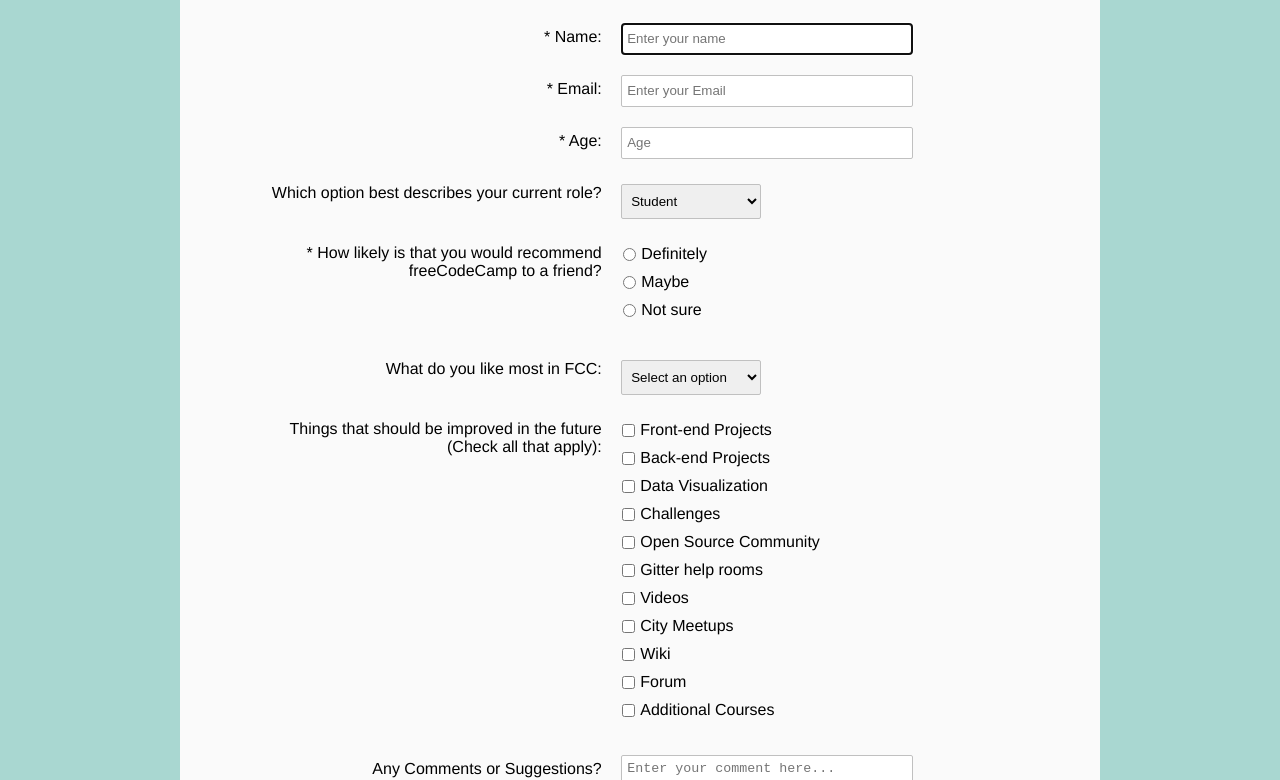
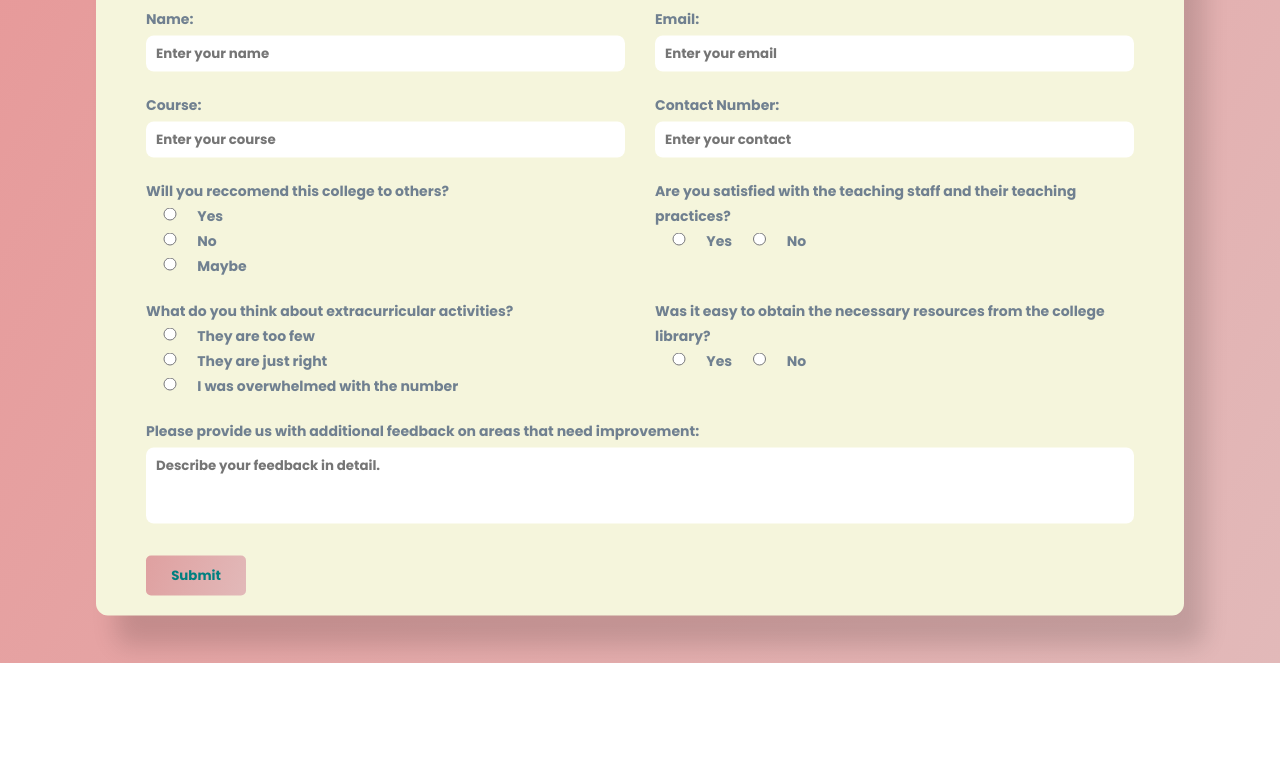
Before and after one commit to m-babita/TechnophileBud-, a plain HTML site: page Task_2/index.html in a window 1280 px wide. Shown: the part 137-917 px from the top of the page. After the commit the page ends 800 px from the top, so only its background shows below. Drawn offline with Linux system fonts and the light colour scheme.

Commit message:
made some improvement

```diff
--- a/Task_2/assets/index.js
+++ b/Task_2/assets/index.js
@@ -0,0 +1,45 @@
+const form = document.getElementById('myForm');
+const username = document.getElementById('name');
+const email = document.getElementById('email');
+
+form.addEventListener('submit', e => {
+	document.getElementById("myForm").submit();
+	checkInputs();
+});
+
+function checkInputs() {
+
+	const usernameValue = username.value.trim();
+	const emailValue = email.value.trim();
+
+	if(usernameValue === '') {
+		setErrorFor(username, 'Username cannot be blank');
+	} else {
+		setSuccessFor(username);
+	}
+
+	if(emailValue === '') {
+		setErrorFor(email, 'Email cannot be blank');
+	} else if (!isEmail(emailValue)) {
+		setErrorFor(email, 'Not a valid email');
+	} else {
+		setSuccessFor(email);
+	}
+
+}
+
+function setErrorFor(input, message) {
+	const formControl = input.parentElement;
+	const small = formControl.querySelector('small');
+	formControl.className = 'form-control error';
+	small.innerText = message;
+}
+
+function setSuccessFor(input) {
+	const formControl = input.parentElement;
+	formControl.className = 'form-control success';
+}
+
+function isEmail(email) {
+	return /^(([^<>()\[\]\\.,;:\s@"]+(\.[^<>()\[\]\\.,;:\s@"]+)*)|(".+"))@((\[[0-9]{1,3}\.[0-9]{1,3}\.[0-9]{1,3}\.[0-9]{1,3}])|(([a-zA-Z\-0-9]+\.)+[a-zA-Z]{2,}))$/.test(email);
+}
--- a/Task_2/assets/styles.css
+++ b/Task_2/assets/styles.css
@@ -1,112 +1,93 @@
 @import url('https://fonts.googleapis.com/css2?family=Poppins:ital,wght@0,700;1,200;1,400&display=swap');
-html,
-body{
-  background:#a9d7d1;
-  text-align:center;
-  font-family: 'Raleway', Helvetica, sans-serif;
-  min-width:320px;
-}
-#main-form{
-  background:rgb(250,250,250);
-  margin:0  auto;
-  border-radius:4px;
-  width:75%;
-  max-width:900px;
-  padding:10px;
-  padding-top:20px;
-}
-.labels{
-  display:inline-block;
-  text-align:right;
-  width:40%;
-  padding:5px;
-   vertical-align: top;
-  margin-top: 10px;
- }
-.rightTab{
-  display:inline-block;
-  text-align:left;
-  width:48%;
-  vertical-align:middle;
-}
-.input-field {
-  height:20px;
-  width:280px;
-  padding:5px;
-  margin:10px;
-  border: 1px solid #c0c0c0;
-  border-radius: 2px;
-}
-#userAge {
-  width: 40px;
-}
-.userRatings,
-input[type="checkbox"] {
-  float: left;
-  margin-right: 5px;
-}
-#submit {
-  background-color: #59ace0;
-  border-radius: 4px;
-  color: white;
-  font-size: 1em;
-  height: 40px;
-  width: 96px;
-  margin: 10px;
-  border: 0px solid;
-}
-#submit:hover{
-  cursor:pointer;
-  background:green;
+
+*,*:before,*:after{
+    padding: 0;
+    margin: 0;
+    box-sizing:border-box;
+    font-family: "Poppins", sans-serif;
+    font-weight: 500;
 }
 
-.dropdown {
-  height: 35px;
-  width: 140px;
-  padding: 5px;
-  margin: 10px;
-  margin-top: 15px;
-  border: 1px solid #c0c0c0;
-  border-radius: 2px;
+body{
+    height:100vh;
+    background: linear-gradient(120deg, rgb(231, 153, 153),rgb(226, 185, 185));
 }
 
-.radio, .checkbox {
-  position: relative;
-  left: -43px;
-  margin-left: 10px;
-  display: block;
-  padding-bottom: 10px;
+.container{
+    background-color: beige;
+    width: 85%;
+    min-width: 360px;
+    padding: 20px 50px;
+    transform:translate(-50%,-50%);
+    position: absolute;
+    left: 50%;
+    top:50%;
+    border-radius: 12px;
+    box-shadow: 20px 30px 25px rgba(0, 0, 0, 0.15);
 }
 
-@media screen and (max-width: 833px) {
-  .input-field {
-    width: 80%;
+h1{
+    font-size: 30px;
+    text-align: center;
+    color: teal;
 }
-  select {
-    width: 90%;
+
+form{
+    width: 100%;
+    position: relative;
+    margin: 30px auto 0 auto;
 }
+
+.row{
+    width: 100%;
+    display: grid;
+    grid-template-columns: repeat(auto-fit, minmax(300px,1fr));
+    grid-gap: 20px 30px;
+    margin-bottom: 20px;
 }
-h2{
-  background:tomato;
-  padding:5px;
+
+label{
+    color: slategrey;
+    font-size: 14px;
+    text-align: justify;
 }
-@media screen and (max-width: 520px) {
-  .labels {
+
+textarea,input{
     width: 100%;
-    text-align: left;
+    font-weight: 400;
+    padding: 8px 10px;
+    border-radius: 8px;
+    border: 1.2px slategrey;
+    margin-top: 5px;
 }
-  .rightTab {
-    width: 80%;
-    float: left;
+textarea{
+    resize: none;
 }
-  .input-field {
-    width: 100%;
+textarea:focus,input:focus{
+    outline: none;
+    border-color: slategrey;
 }
-  select {
-    width: 100%;
+
+input[type=radio]{
+    width: 10%;
+    padding: 2px 2px;
 }
-  h2{
-    font-size:15px;
-    padding:2px;
+
+input[type=submit]{
+    width:100px;
+    border: none;
+    padding: 10px 20px;
+    background: linear-gradient(110deg,rgb(223, 160, 160),rgb(226, 185, 185) );
+    color: teal;
+    border-radius: 5px;
 }
+
+@media only screen and (max-width: 540px) {
+
+    .container{
+        margin-top: 250px;
+        padding: 60px;
     }
+
+
+  }
--- a/Task_2/index.html
+++ b/Task_2/index.html
@@ -5,126 +5,90 @@
     <meta http-equiv="X-UA-Compatible" content="IE=edge">
     <meta name="viewport" content="width=device-width, initial-scale=1.0">
     <link rel="stylesheet" href="assets/styles.css">
-  <title>Survey||Form</title>
+    <title>Survey Form</title>
 </head>
 <body>
-  <h1 id="title">Survey Form</h1>
-  <div id="main-form">
-    <p id="description">Let us know how we can improve freeCodeCamp</p>
-    <form id="survey-form" method="GET" action="/action_page.php">
-      <div class="rowTab">
-        <div class="labels">
-          <label id="name-label" for="name">* Name: </label>
+    <div class="container">
+        <h1>College Survey Form</h1>
+        <form id="myForm">
+            <div class="row">
+                <div class="column">
+                    <label for="name">Name:</label>
+                    <input type="text" id="name" placeholder="Enter your name">
                 </div>
-        <div class="rightTab">
-          <input autofocus type="text" name="name" id="name" class="input-field" placeholder="Enter your name" required>
+                <div class="column">
+                    <label for="email">Email:</label>
+                    <input type="email" id="email" placeholder="Enter your email">
                 </div>
             </div>
-      <div class="rowTab">
-        <div class="labels">
-          <label id="email-label" for="name">* Email: </label>
+            <div class="row">
+                <div class="column">
+                    <label for="course">Course:</label>
+                    <input type="text" id="course" placeholder="Enter your course">
                 </div>
-        <div class="rightTab">
-          <input type="email" name="email" id="email" class="input-field" required placeholder="Enter your Email">
+                <div class="column">
+                    <label for="contact">Contact Number:</label>
+                    <input type="tel" id="contact" placeholder="Enter your contact">
                 </div>
             </div>
-      <div class="rowTab">
-        <div class="labels">
-          <label id="number-label" for="age">* Age: </label>
+            <div class="row">
+                <div class="column">
+                    <label for="college">Will you reccomend this college to others?</label> <br>
+
+                    <input type="radio" id="reccomend" name="college">
+                    <label for="reccomend">Yes</label><br>
+
+                    <input type="radio" id="reccomend" name="college">
+                    <label for="reccomend">No</label><br>
+
+                    <input type="radio" id="reccomend" name="college">
+                    <label for="reccomend">Maybe</label>
                 </div>
-        <div class="rightTab">
-          <input type="number" name="age" id="number" min="1" max="125" class="input-field" placeholder="Age">
+                <div class="column">
+                    <label for="teaching-staff">Are you satisfied with the teaching staff and their teaching practices?</label> <br>
+
+                    <input type="radio" id="response" name="teaching-staff">
+                    <label for="response">Yes</label>
+
+                    <input type="radio" id="response" name="teaching-staff">
+                    <label for="response">No</label>
                 </div>
             </div>
-      <div class="rowTab">
-        <div class="labels">
-          <label for="Currentpost">Which option best describes your current role?</label>
+            <div class="row">
+                <div class="column">
+                    <label for="activity">What do you think about extracurricular activities?</label><br>
+                    <input type="radio" id="activity" name="activity">
+                    <label for="activity">They are too few</label><br>
+
+                    <input type="radio" id="activity" name="activity">
+                    <label for="activity">They are just right</label><br>
+
+                    <input type="radio" id="activity" name="activity">
+                    <label for="activity">I was overwhelmed with the number</label><br>
+
                 </div>
-        <div class="rightTab">
-          <select id="dropdown" name="currentPos" class="dropdown">
-            <option disabled value>Select an option</option>
-            <option value="student">Student</option>
-            <option value="job">Full Time Job</option>
-            <option value="learner">Full Time Learner</option>
-            <option value="preferNo">Prefer not to say</option>
-            <option value="other">Other</option>
-          </select>
+                <div class="column">
+                    <label for="library">Was it easy to obtain the necessary resources from the college library?</label> <br>
+
+                    <input type="radio" id="lib" name="library">
+                    <label for="lib">Yes</label>
+
+                    <input type="radio" id="lib" name="library">
+                    <label for="lib">No</label>
                 </div>
             </div>
-      <div class="rowTab">
-        <div class="labels">
-          <label for="userRating">* How likely is that you would recommend freeCodeCamp to a friend?</label>
-        </div>
-        <div class="rightTab">
-          <ul style="list-style: none;">
-            <li class="radio"><label>Definitely<input name="radio-buttons" value="1" type="radio"
-                  class="userRatings"></label></li>
-            <li class="radio"><label>Maybe<input name="radio-buttons" value="2" type="radio"
-                  class="userRatings"></label></li>
-            <li class="radio"><label>Not sure<input name="radio-buttons" value="3" type="radio"
-                  class="userRatings"></label></li>
-          </ul>
+            <div class="row">
+                <div class="column">
+                    <label for="feedback">Please provide us with additional feedback on areas that need improvement:</label>
+                    <textarea  id="feedback" placeholder="Describe your feedback in detail."  rows="3"></textarea>
                 </div>
             </div>
-      <div class="rowTab">
-        <div class="labels">
-          <label for="most-like">What do you like most in FCC: </label>
-        </div>
-        <div class="rightTab">
-          <select id="most-like" name="mostLike" class="dropdown">
-            <option disabled selected value>Select an option</option>
-            <option value="challenges">Challenges</option>
-            <option value="projects">Projects</option>
-            <option value="community">Community</option>
-            <option value="openSource">Open Source</option>
-          </select>
-        </div>
-      </div>
-      <div class="rowTab">
-        <div class="labels">
-          <label for="preferences">Things that should be improved in the future<br>(Check all that apply): </label>
-        </div>
-        <div class="rightTab">
-          <ul id="preferences" style="list-style: none;">
-            <li class="checkbox"><label><input name="prefer" value="1" type="checkbox" class="userRatings">Front-end
-                Projects</label></li>
-            <li class="checkbox"><input name="prefer" value="2" type="checkbox" class="userRatings">Back-end Projects
-            </li>
-            <li class="checkbox"><label><input name="prefer" value="3" type="checkbox" class="userRatings">Data
-                Visualization</label></li>
-            <li class="checkbox"><label><input name="prefer" value="4" type="checkbox"
-                  class="userRatings">Challenges</label></li>
-            <li class="checkbox"><label><input name="prefer" value="5" type="checkbox" class="userRatings">Open Source
-                Community</label></li>
-            <li class="checkbox"><label><input name="prefer" value="6" type="checkbox" class="userRatings">Gitter help
-                rooms</label></li>
-            <li class="checkbox"><label><input name="prefer" value="7" type="checkbox"
-                  class="userRatings">Videos</label></li>
-            <li class="checkbox"><label><input name="prefer" value="8" type="checkbox" class="userRatings">City
-                Meetups</label></li>
-            <li class="checkbox"><label><input name="prefer" value="9" type="checkbox" class="userRatings">Wiki</label>
-            </li>
-            <li class="checkbox"><label><input name="prefer" value="10" type="checkbox"
-                  class="userRatings">Forum</label></li>
-            <li class="checkbox"><label><input name="prefer" value="10" type="checkbox" class="userRatings">Additional
-                Courses</label></li>
-          </ul>
-        </div>
-      </div>
-      <div class="rowTab">
-        <div class="labels">
-          <label for="comments">Any Comments or Suggestions?</label>
-        </div>
-        <div class="rightTab">
-          <textarea id="comments" class="input-field" style="height:50px;resize:vertical;" name="comment"
-            placeholder="Enter your comment here..."></textarea>
-        </div>
-      </div>
-      <button id="submit" type="submit">Submit</button>
-    </form>
-  </div>
+
+            <input type="submit"></input>
         </form>
     </div>
 
+  <script src="assets/index.js"></script>
+
 </body>
 </html>
```
Also changed, not shown: Task_2/assets/preview.jpg (added), Task_2/assets/survey.png (added), 1 other file. Lines whose indentation alone changed are shown as unchanged.
